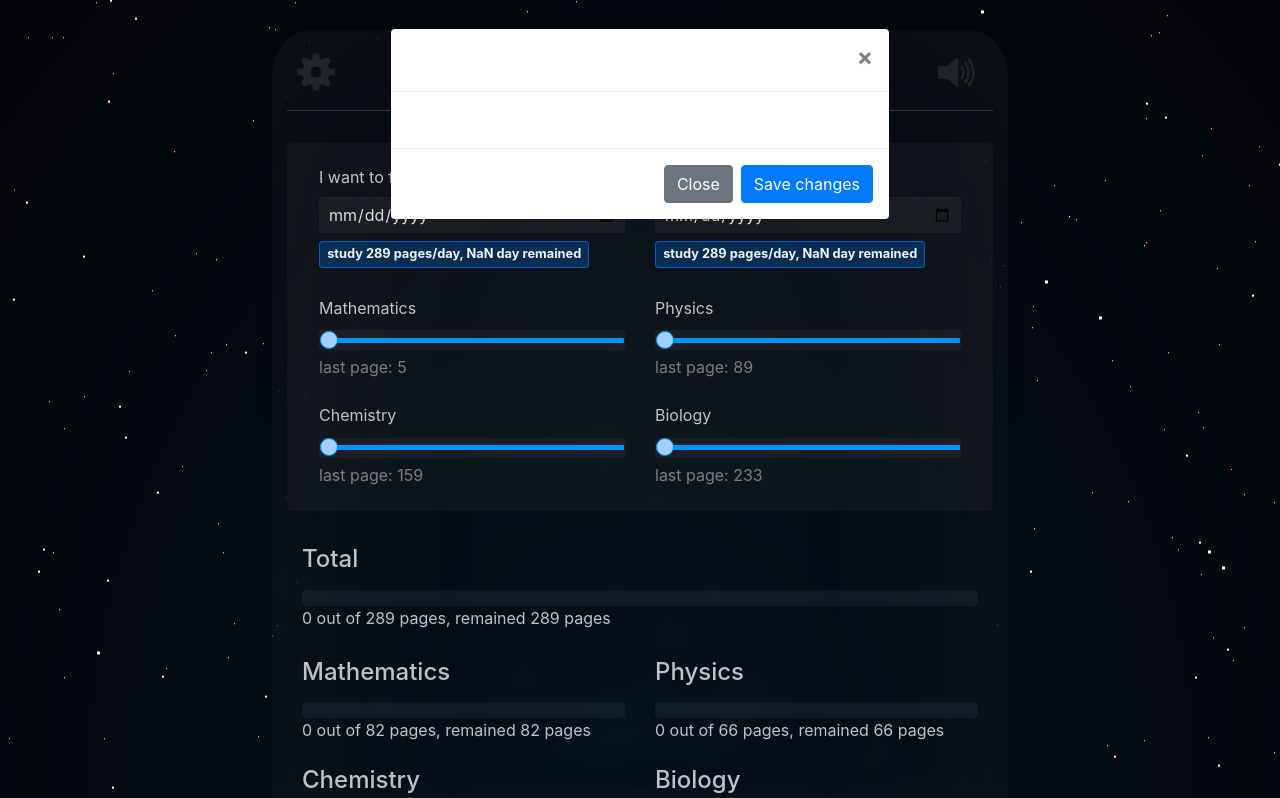
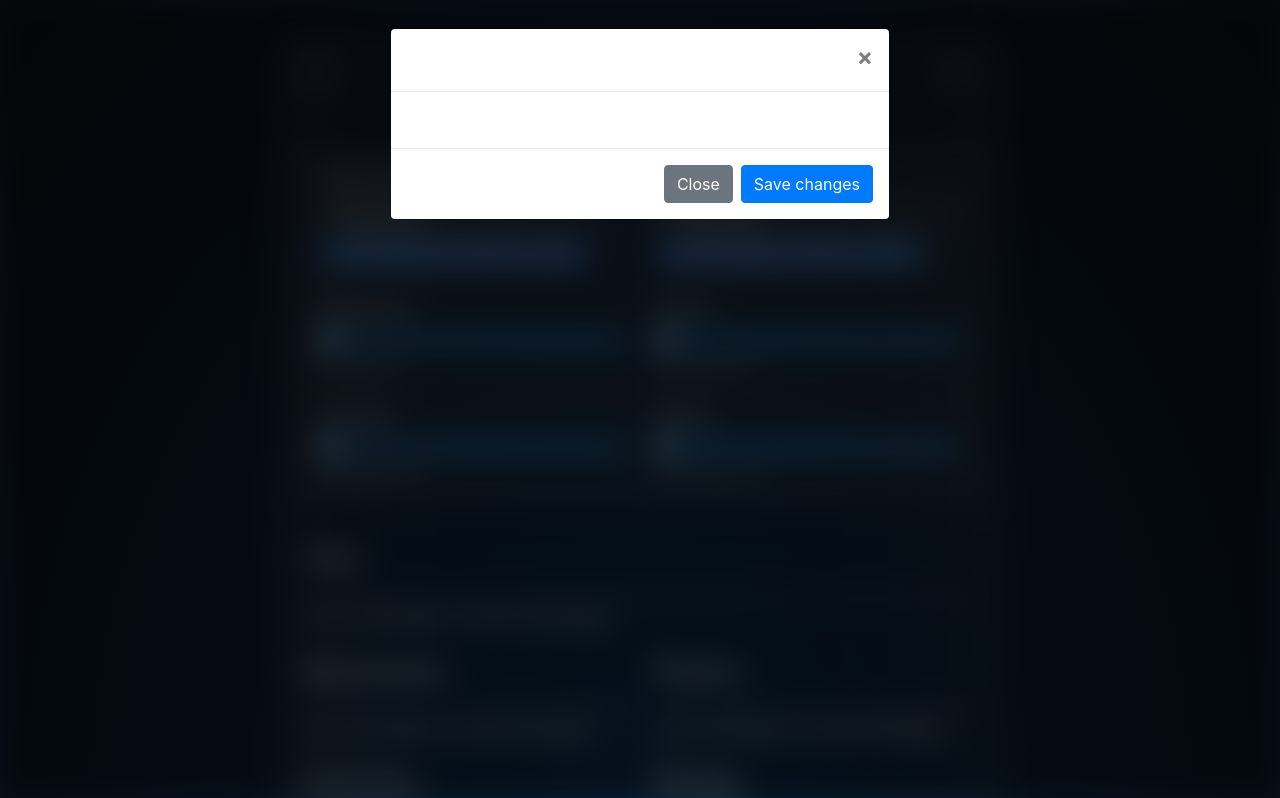
Before and after one commit to hadialqattan/tahsily-progress-calculator, a plain HTML site: page index.html in a window 1280 px wide. Both pictures are taken after a click on the picture 316 px from the left and 71 px from the top of the page. Shown: the top 798 px of the page. Drawn offline with Linux system fonts and the light colour scheme; no server answers.

Commit message:
Fix: modal-dropback over the modal content.

```diff
--- a/css/custom-bootstrap.css
+++ b/css/custom-bootstrap.css
@@ -23,10 +23,11 @@ input[type='range'] {
   font-size: 80%;
 }
 
-.modal-dialog {
-  z-index: 2;
+body.modal-open > :not(.modal) {
+  /* Blured background */
+  -webkit-filter: blur(1rem);
+  -moz-filter: blur(1rem);
+  -o-filter: blur(1rem);
+  -ms-filter: blur(1rem);
+  filter: blur(1rem);
 }
-
-.modal-backdrop {
-  z-index: -1;
-}
--- a/index.html
+++ b/index.html
@@ -43,6 +43,7 @@ Copyright (c) 2021 Hadi Alqattan <alqattanhadizaki@gmail.com>
   <link href="./css/main.css" rel="stylesheet">
 </head>
 
+
 <body>
 
   <!-- Parallex background -->
@@ -50,16 +51,8 @@ Copyright (c) 2021 Hadi Alqattan <alqattanhadizaki@gmail.com>
   <div id='stars2'></div>
   <div id='stars3'></div>
 
-  <div class="container main-container" style="text-decoration-style: solid;">
-    <div class="header clearfix">
-      <div class="settings">
-
-        <!-- Button trigger modal -->
-        <img class="header-icon" id="settings" src="./assets/settings_icon.svg" alt="settings_icon.svg" title="Settings"
-          data-toggle="modal" data-target="#settingsModal">
-
-        <!-- Modal -->
-        <div class="modal fade" id="settingsModal" tabindex="1" role="dialog" aria-labelledby="settingsLabel"
+  <!-- Settings modal -->
+  <div class="modal fade settings-modal" id="settingsModal" tabindex="1" role="dialog" aria-labelledby="settingsLabel"
     aria-hidden="true">
     <div class="modal-dialog" role="document">
       <div class="modal-content">
@@ -80,6 +73,13 @@ Copyright (c) 2021 Hadi Alqattan <alqattanhadizaki@gmail.com>
     </div>
   </div>
 
+  <div class="container main-container" style="text-decoration-style: solid;">
+    <div class="header clearfix">
+
+      <div class="settings">
+        <!-- Button trigger settings modal -->
+        <img class="header-icon" id="settings" src="./assets/settings_icon.svg" alt="settings_icon.svg" title="Settings"
+          data-toggle="modal" data-target="#settingsModal">
       </div>
 
       <h3 class="text-muted" style="float: none; text-align: center;">Tahsily Progress Calculator</h3>
```
Lines whose indentation alone changed are shown as unchanged.
